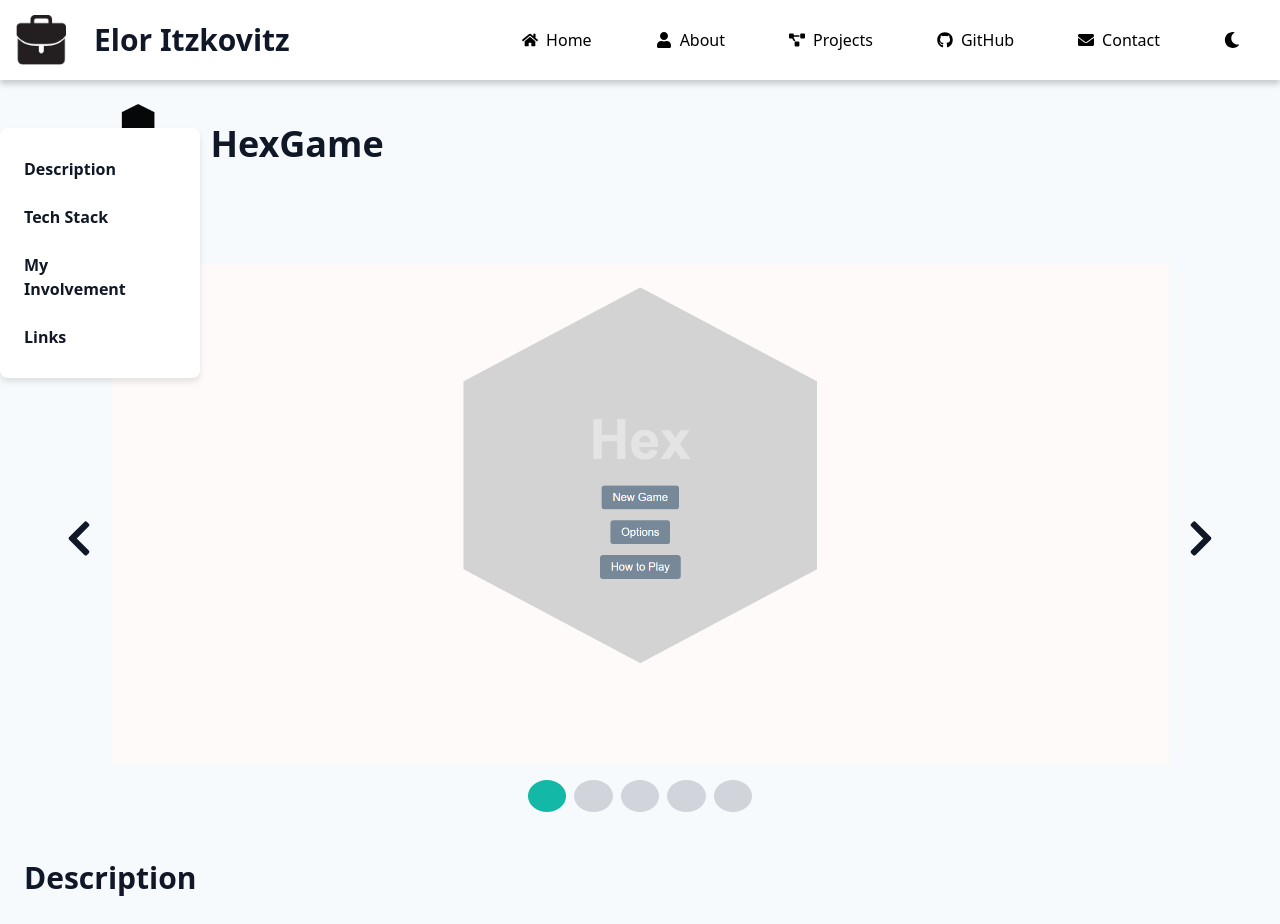
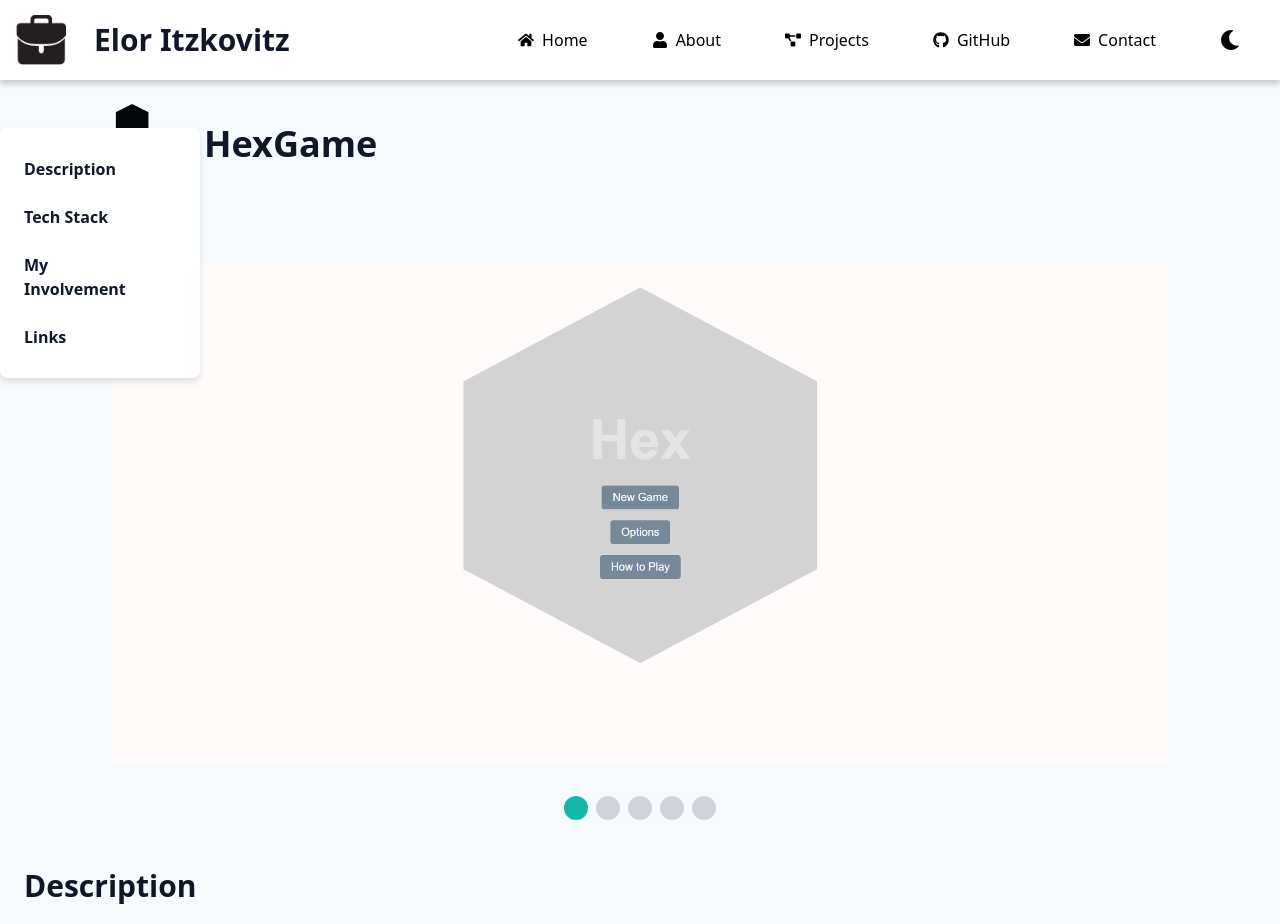
Before and after one commit to eloritzkovitz/portfolio, a React (Vite) app: page /projects/hexgame in a window 1280 px wide. Shown: the top 924 px of the page. Built offline with nearby package versions, Linux system fonts and the light colour scheme.

Commit message:
Updated navigation arrows and carousel indicators

```diff
--- a/src/components/ImageViewer.tsx
+++ b/src/components/ImageViewer.tsx
@@ -43,17 +43,17 @@ const ImageViewer: React.FC<ImageViewerProps> = ({
         {/* Close Button */}
         <button
           onClick={onClose}
-          className="t-button absolute top-4 right-4 text-white text-8xl hover:text-gray-300 focus:outline-none"
+          className="t-button absolute top-2 right-2 sm:top-4 sm:right-4 text-white text-2xl sm:text-4xl lg:text-4xl hover:text-gray-300 focus:outline-none"
         >
           ✕
         </button>
 
         {/* Image Viewer */}
-        <div className="flex items-center justify-center w-full h-full px-4">
+        <div className="flex items-center justify-center w-full h-full px-2 sm:px-4">
           <img
             src={images[currentIndex]}
             alt={`Screenshot ${currentIndex + 1}`}
-            className="max-h-[90vh] max-w-[90vw] object-contain"
+            className="max-h-[60vh] sm:max-h-[80vh] max-w-[90vw] object-contain"
           />
         </div>
 
@@ -63,7 +63,7 @@ const ImageViewer: React.FC<ImageViewerProps> = ({
             {/* Previous Button */}
             <button
               onClick={onPrev}
-              className={`t-button absolute left-4 top-1/2 transform -translate-y-1/2 text-white text-8xl ${
+              className={`t-button absolute left-2 sm:left-4 top-1/2 transform -translate-y-1/2 text-white text-4xl sm:text-4xl lg:text-6xl hover:text-gray-300 ${
                 currentIndex === 0 ? "opacity-50 cursor-not-allowed" : ""
               }`}
               disabled={currentIndex === 0}
@@ -74,7 +74,7 @@ const ImageViewer: React.FC<ImageViewerProps> = ({
             {/* Next Button */}
             <button
               onClick={onNext}
-              className={`t-button absolute right-4 top-1/2 transform -translate-y-1/2 text-white text-8xl ${
+              className={`t-button absolute right-2 sm:right-4 top-1/2 transform -translate-y-1/2 text-white text-4xl sm:text-4xl lg:text-6xl hover:text-gray-300 ${
                 currentIndex === images.length - 1
                   ? "opacity-50 cursor-not-allowed"
                   : ""
--- a/src/pages/ProjectPage.tsx
+++ b/src/pages/ProjectPage.tsx
@@ -140,7 +140,7 @@ const ProjectPage: React.FC = () => {
       <div className="p-4 sm:p-6 mb-8">
         {/* Screenshots Carousel */}
         {project.screenshots && project.screenshots.length > 0 && (
-          <div className="mb-8 sm:mb-12 relative">
+          <div className="mb-8 sm:mb-12 relative group">
             {/* Current Screenshot */}
             <div className="flex items-center justify-center">
               <img
@@ -151,32 +151,32 @@ const ProjectPage: React.FC = () => {
               />
             </div>
 
-            {/* Navigation Buttons */}
+            {/* Navigation Buttons - only visible on hover */}
             <button
               onClick={handlePrevImage}
               aria-label="Previous screenshot"
-              className="toggle-navigation-btn absolute left-2 sm:left-4 top-1/2 transform -translate-y-1/2 p-2 sm:p-4 text-3xl sm:text-5xl min-w-10 min-h-10"
+              className="toggle-navigation-btn absolute left-2 sm:left-4 top-1/2 transform -translate-y-1/2 p-2 sm:p-4 text-3xl sm:text-5xl min-w-10 min-h-10 opacity-0 group-hover:opacity-100 transition-opacity"
             >
               <FaChevronLeft className="w-6 h-6 sm:w-10 sm:h-10" />
             </button>
             <button
               onClick={handleNextImage}
               aria-label="Next screenshot"
-              className="toggle-navigation-btn absolute right-2 sm:right-4 top-1/2 transform -translate-y-1/2 p-2 sm:p-4 text-3xl sm:text-5xl min-w-10 min-h-10"
+              className="toggle-navigation-btn absolute right-2 sm:right-4 top-1/2 transform -translate-y-1/2 p-2 sm:p-4 text-3xl sm:text-5xl min-w-10 min-h-10 opacity-0 group-hover:opacity-100 transition-opacity"
             >
               <FaChevronRight className="w-6 h-6 sm:w-10 sm:h-10" />
             </button>
 
             {/* Indicators */}
-            <div className="carousel-indicators flex justify-center gap-2 mt-4">
+            <div className="carousel-indicators flex justify-center gap-2 mt-8">
               {project.screenshots.map((_, index) => (
                 <button
                   key={index}
                   onClick={() => setCurrentImageIndex(index)}
                   aria-label={`Go to screenshot ${index + 1}`}
-                  className={`carousel-indicator rounded-full transition-all duration-200 w-3 h-3 sm:w-5 sm:h-5${
-                    index === currentImageIndex ? " active" : ""
-                  }`}
+                  className={`carousel-indicator aspect-square rounded-full w-2 sm:w-4 lg:w-6 border-2 transition-all duration-200
+            ${index === currentImageIndex ? " active" : ""}
+          `}
                 ></button>
               ))}
             </div>
--- a/src/styles/index.css
+++ b/src/styles/index.css
@@ -29,8 +29,6 @@ body {
 button {
   border-radius: 8px;
   border: 1px solid transparent;
-  padding: 0.6em 1.2em;
-  font-size: 1em;
   font-weight: 500;
   font-family: inherit;
   background-color: #1a1a1a;
@@ -72,7 +70,9 @@ button:focus-visible {
 
 .t-button {
   background-color: transparent !important;
+  border: none !important;
   border-color: transparent !important;
+  outline: none !important;
 }
 
 .t-button:hover {
@@ -83,11 +83,13 @@ button:focus-visible {
 .t-button:focus {
   background-color: transparent !important;
   border-color: transparent !important;
+  outline: none !important
 }
 
 .t-button:focus-visible {
   background-color: transparent !important;
   border-color: transparent !important;
+  outline: none !important
 }
 
 /* Banner */
@@ -192,13 +194,9 @@ button:focus-visible {
 .carousel-indicators {
   display: flex;
   justify-content: center;
-  margin-top: 1rem;
-  gap: 0.5rem;
 }
 
 .carousel-indicator {
-  width: 0.5rem;
-  height: 2rem;
   background-color: #d1d5db;
   border-radius: 50%;
   cursor: pointer;
```
